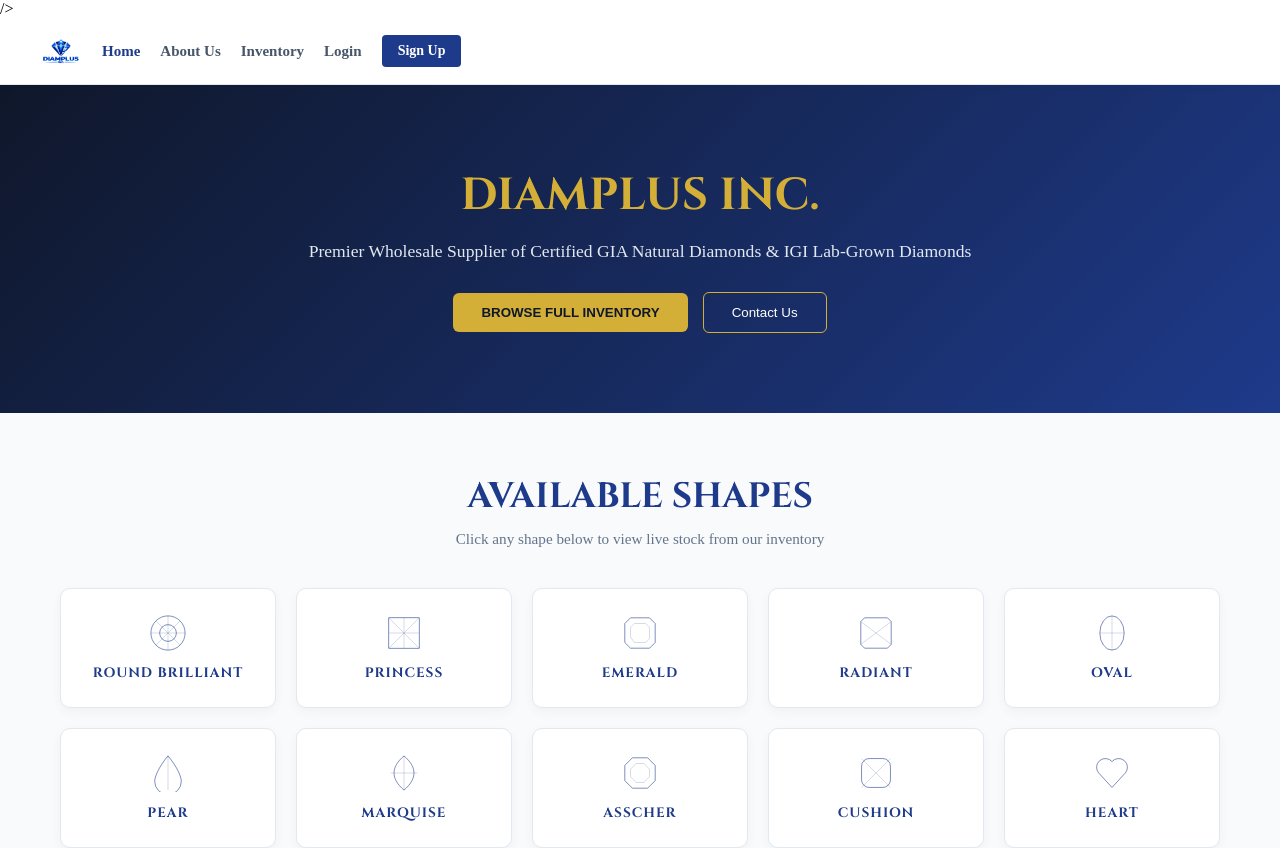
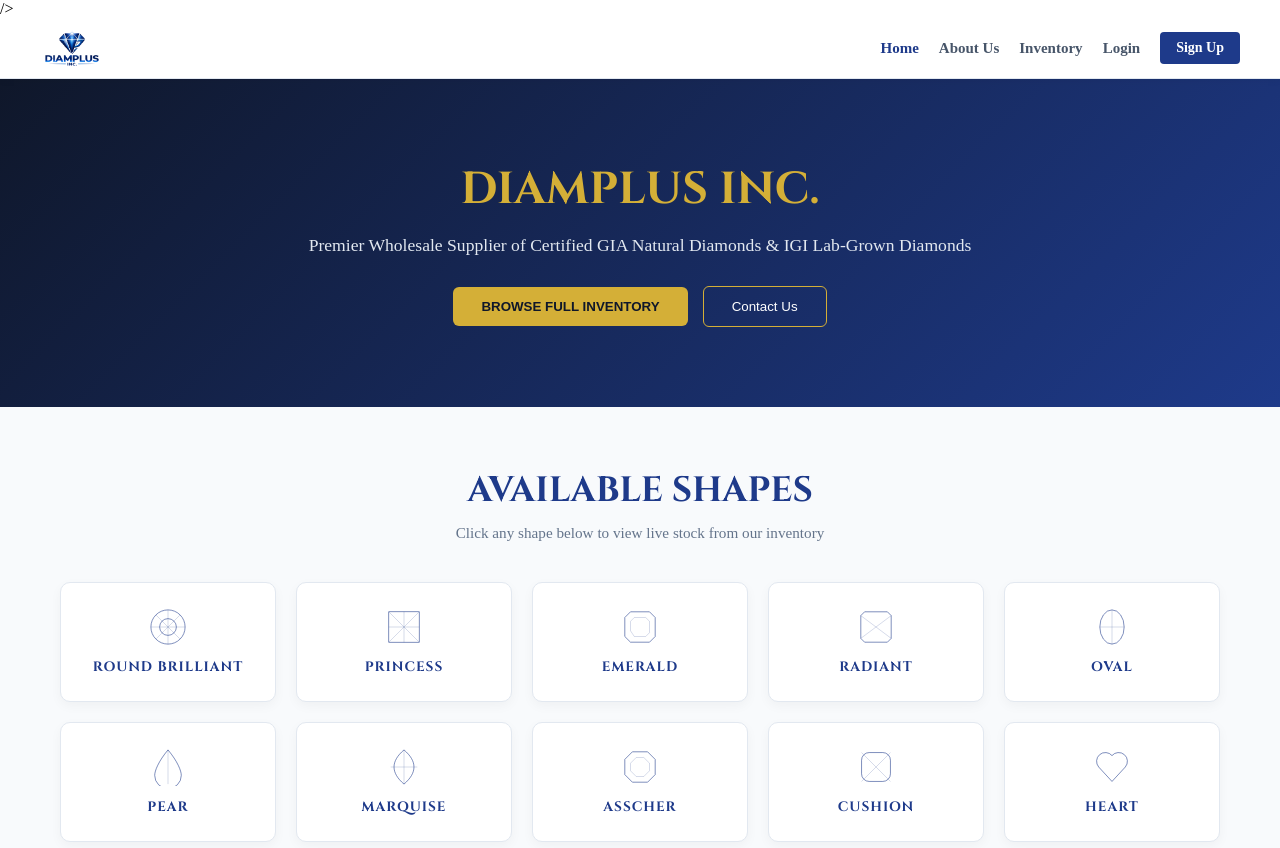
Before and after one commit to diamplusinc/diampluswebsite, a React (Create React App) app in the folder frontend/: page / in a window 1280 px wide. Shown: the top 848 px of the page. Built offline with nearby package versions, Linux system fonts and the light colour scheme.

Commit message:
update nav bar

```diff
--- a/frontend/src/components/Navbar.js
+++ b/frontend/src/components/Navbar.js
@@ -35,7 +35,7 @@
     }}>
       <nav style={{
         display: 'flex',
-        justify: 'space-between',
+        justifyContent: 'space-between',
         alignItems: 'center',
         width: '100%',
         maxWidth: '1200px',
@@ -44,15 +44,14 @@
         gap: isMobile ? '4px' : '20px'
       }}>
         {/* Logo Container */}
-        <Link to="/" style={{ display: 'flex', alignItems: 'center', textDecoration: 'none', flexShrink: 0 }}>
+        <Link to="/" style={{ display: 'flex', alignItems: 'center', textDecoration: 'none' }}>
   <img
-            src="/11.png"
+    src="/favicon.png"
     alt="Diamplus INC."
     style={{
-              height: isMobile ? '28px' : '42px',
+      height: isMobile ? '24px' : '36px',
       width: 'auto',
-              objectFit: 'contain',
-              display: 'block'
+      objectFit: 'contain'
     }}
   />
 </Link>
@@ -62,7 +61,7 @@
           display: 'flex',
           gap: isMobile ? '6px' : '20px',
           alignItems: 'center',
-          justify: 'flex-end'
+          justifyContent: 'flex-end'
         }}>
           <Link to="/" style={getLinkStyle('/')}>Home</Link>
           <Link to="/about" style={getLinkStyle('/about')}>About Us</Link>
```
Lines whose indentation alone changed are shown as unchanged.
